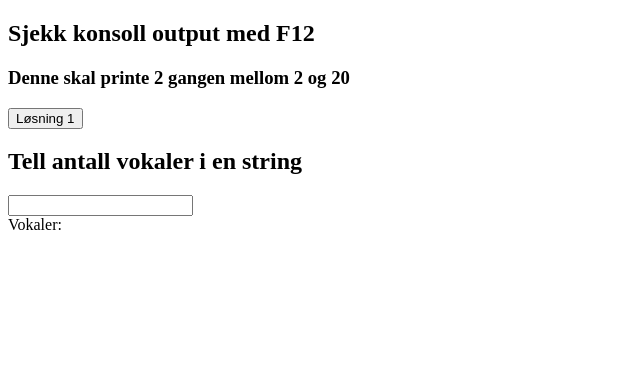
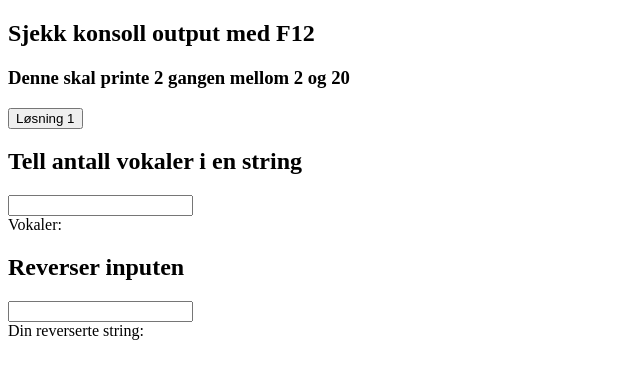
Before and after one commit to ShiroNishi/For-loop-oppgaver, a plain HTML site: page index.html in a window 1280 px wide. Shown: the whole page, without its empty margins (0-640 px from the left). Drawn offline with Linux system fonts and the light colour scheme.

Commit message:
La til oppgave 3

```diff
--- a/index.html
+++ b/index.html
@@ -16,6 +16,10 @@
     <div>Vokaler: <spani id="vokaler"></span></div>
 
 
+    <h2>Reverser inputen</h2>
+    <input onchange="reverserInput(this.value)">
+    <div>Din reverserte string:<span id="reverse"> </span></div>
+
 
 <script>
     // To Gangen
@@ -27,9 +31,6 @@
 
 
     // Antall vokaler i string
-    let string1 = "Heisann."
-    let string2 = "God morgen."
-    let string3 = "Dette er en lang string med en del vokaler. Wow."
     const alleVokaler = ["a", "e", "i", "o", "u", "y", "æ", "ø", "å"]
     let nyeVokaler = "";
 
@@ -43,6 +44,19 @@
         }
     }
 
+
+    //Reverser stringen
+
+    function reverserInput(message){
+        let newMessage = ""
+        for (let i = message.length - 1; i >= 0; i--){
+            newMessage += message[i];
+            console.log(newMessage);
+        }
+        document.getElementById('reverse').innerHTML = newMessage
+
+    }
+
 </script>
 </body>
 </html>
```
